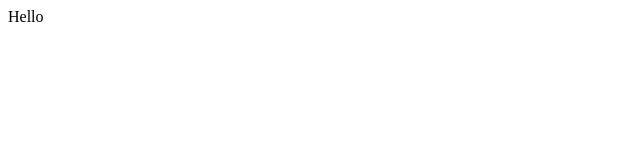
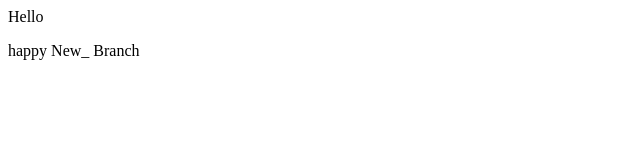
Before and after one commit to Dhruvraj01/localrepo, a plain HTML site: page index.html in a window 1280 px wide. Shown: the whole page, without its empty margins (0-640 px from the left). Drawn offline with Linux system fonts and the light colour scheme.

Commit message:
Add Local

```diff
--- a/index.html
+++ b/index.html
@@ -1,3 +1,5 @@
 <p>
     Hello
 </p>
+
+<p>happy New_ Branch</p>
```
